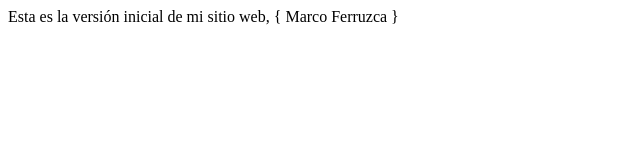
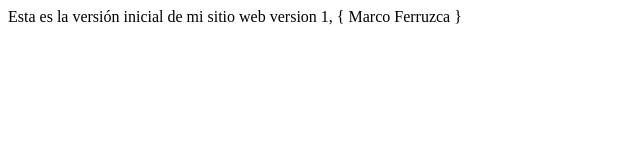
Before and after one commit to Makingui94/makingui94.github.com, a plain HTML site: page index.html in a window 1280 px wide. Shown: the full height of the page, 0-640 px from the left. Drawn offline with Linux system fonts and the light colour scheme.

Commit message:
Update index.html

```diff
--- a/index.html
+++ b/index.html
@@ -5,6 +5,6 @@
         <title>Mi sitio Web</title>
     </head>
     <body>
-        Esta es la versión inicial de mi sitio web, { Marco Ferruzca }
+        Esta es la versión inicial de mi sitio web version 1, { Marco Ferruzca }
     </body>
 </html>
```
